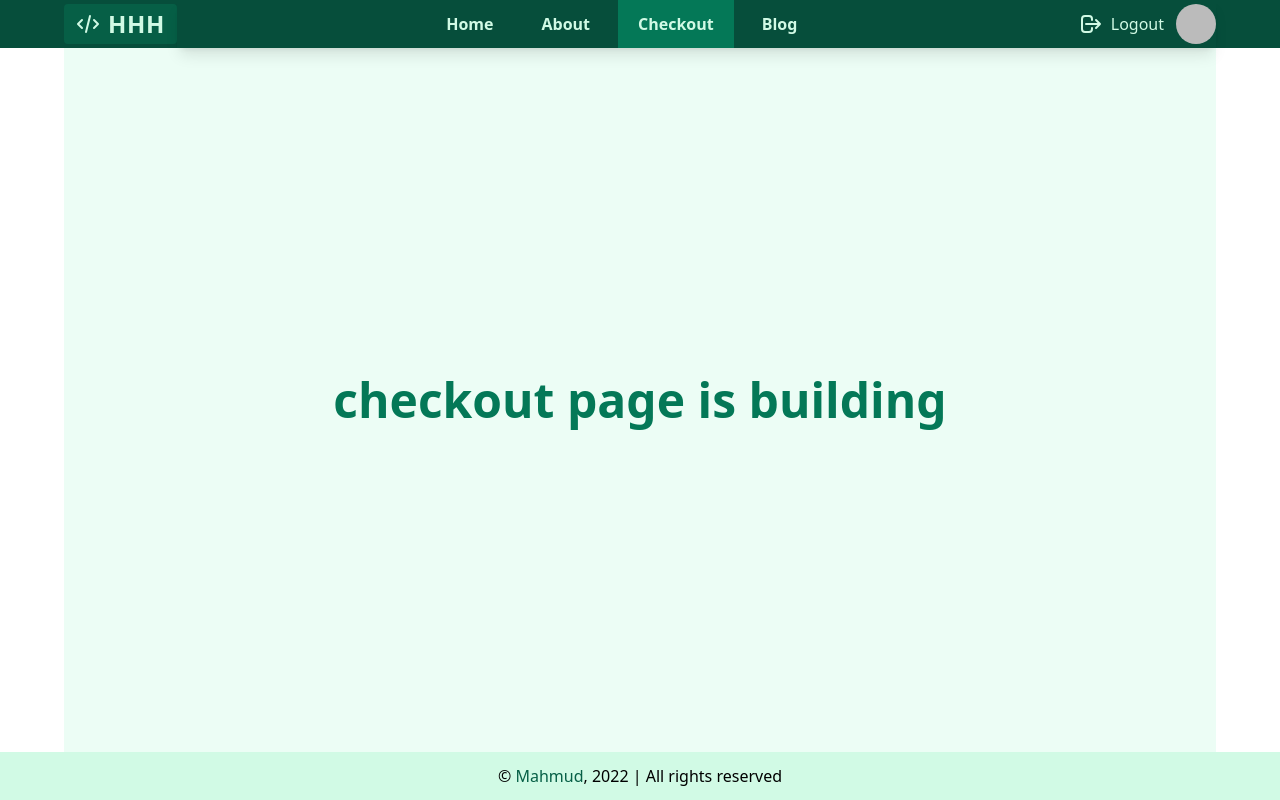
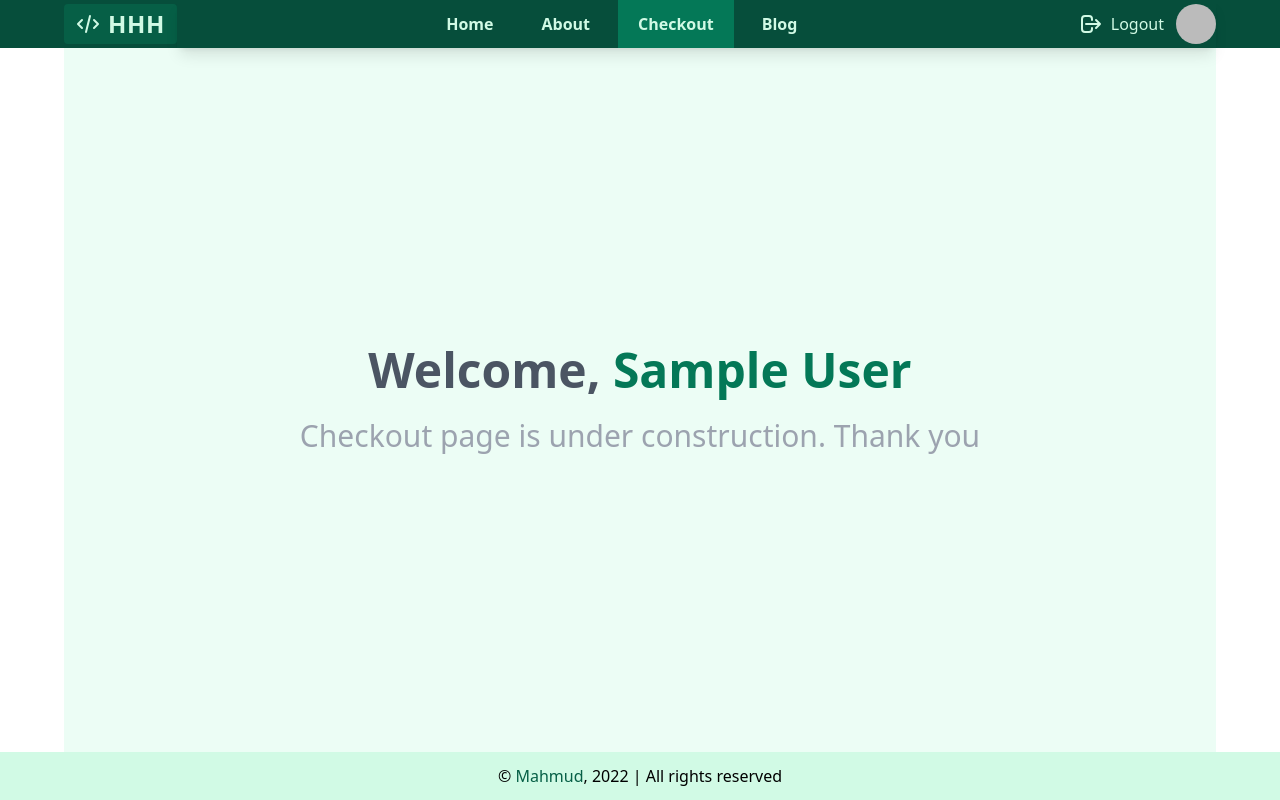
Before and after one commit to hasanTheBest/hasan-hyperlink, a React (Create React App) app: page /checkout in a window 1280 px wide. Built offline with nearby package versions, Linux system fonts and the light colour scheme; no server answers; sample sign-in values are in the browser's storage.

Commit message:
dsiplay user name at checkout page

```diff
--- a/src/pages/Checkout/Checkout.jsx
+++ b/src/pages/Checkout/Checkout.jsx
@@ -1,11 +1,30 @@
 import React from "react";
+import { useAuthState } from "react-firebase-hooks/auth";
+import auth from "../../firebase.init";
+import Loading from "../Register/Loading";
 
 const Checkout = () => {
+  const [user, loading] = useAuthState(auth);
+
+  let content = "";
+  if (loading) {
+    content = <Loading />;
+  }
+
+  if (user) {
+    content = user.displayName ? user.displayName : user.email.split("@")[0];
+  }
+
   return (
     <section className="bg-emerald-50 max-w-6xl mx-auto py-3 px-6 min-h-[calc(100vh-96px)] flex justify-center items-center">
-      <h2 className="text-5xl text-center font-semibold text-emerald-700">
-        checkout page is building
-      </h2>
+      <div>
+        <h2 className="text-5xl text-center font-semibold text-gray-600 mb-6">
+          Welcome, <span className="text-emerald-700">{content}</span>
+        </h2>
+        <h6 className="text-gray-400 text-3xl">
+          Checkout page is under construction. Thank you
+        </h6>
+      </div>
     </section>
   );
 };
```
